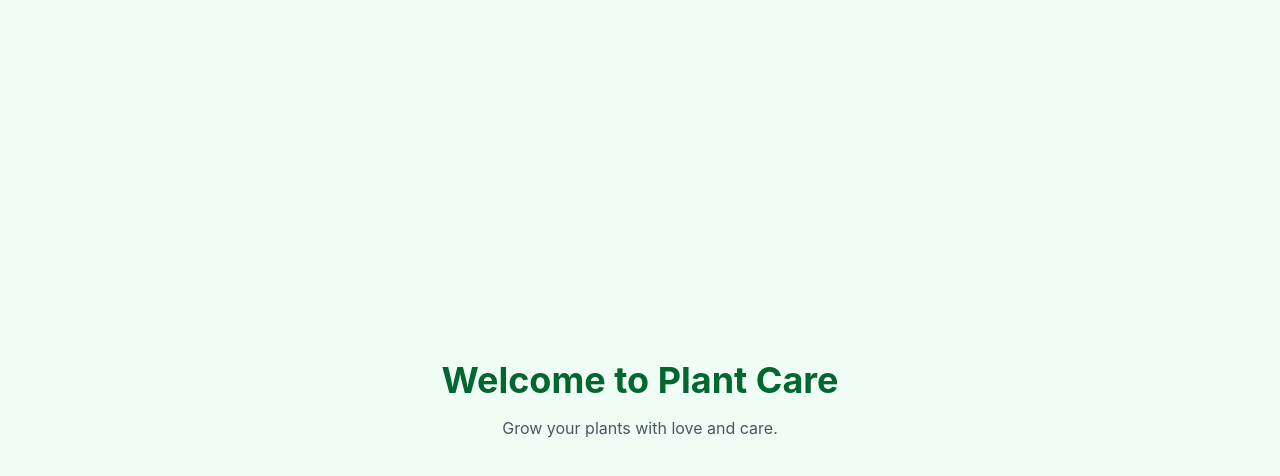
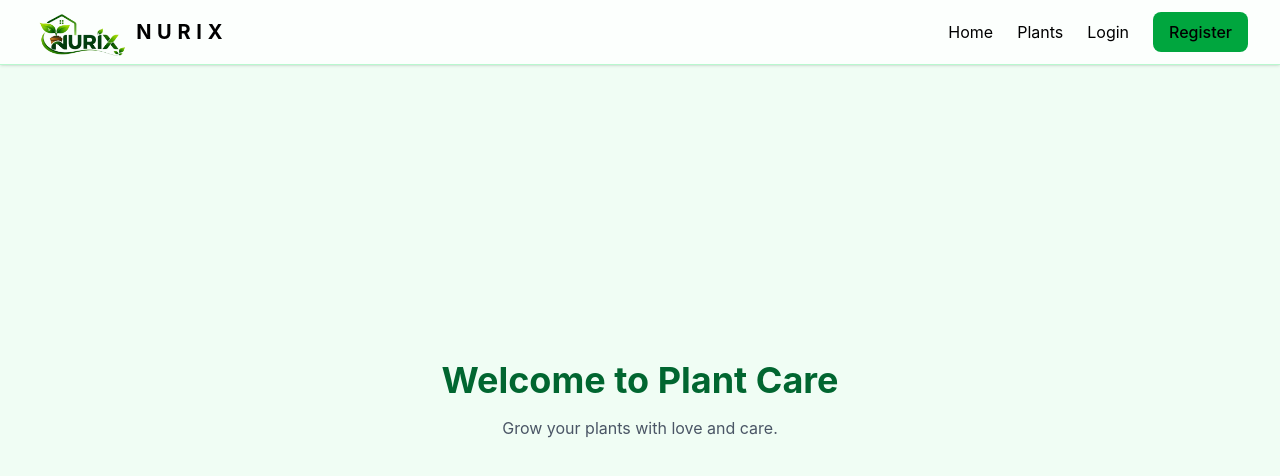
Before and after one commit to Dilni-Sehansa/PlantCare-And-Nursery-ManagementSystem-Frontend, a React (Vite) app: page / in a window 1280 px wide. Shown: the top 476 px of the page. Built offline with nearby package versions, Linux system fonts and the light colour scheme.

Commit message:
create Navbar

```diff
--- a/src/component/common/Navbar.tsx
+++ b/src/component/common/Navbar.tsx
@@ -0,0 +1,46 @@
+import { Link } from "react-router-dom";
+import logo from "../../assets/img/logo.png"
+
+const Navbar = () => {
+  return (
+    <nav className="fixed top-0 left-0 right-0 z-50 bg-white/80 backdrop-blur-md border-b border-green-200 shadow-sm">
+      <div className="max-w-7xl mx-auto px-4 sm:px-6 lg:px-8">
+        <div className="flex justify-between items-center h-16">
+
+          <Link to="/" className="flex items-center gap-2">
+            <img
+              src={logo}
+              alt="NURIX Logo"
+              className="h-12 w-auto object-contain"
+            />
+            <span className="font-bold text-xl tracking-wide">N  U  R  I  X</span>
+          </Link>
+
+          <div className="hidden md:flex items-center gap-6">
+            <Link to="/" className="hover:text-green-500 transition">
+              Home
+            </Link>
+            <Link to="/plants" className="hover:text-green-500 transition">
+              Plants
+            </Link>
+            <Link to="/login" className="hover:text-green-500 transition">
+              Login
+            </Link>
+            <Link
+              to="/register"
+              className="bg-green-600 hover:bg-green-500 px-4 py-2 rounded-lg font-medium transition"
+            >
+              Register
+            </Link>
+          </div>
+
+          <div className="md:hidden">
+            <button className="text-white text-2xl">☰</button>
+          </div>
+        </div>
+      </div>
+    </nav>
+  );
+};
+
+export default Navbar;
--- a/src/pages/home.tsx
+++ b/src/pages/home.tsx
@@ -1,5 +1,9 @@
+import Navbar from "../component/common/Navbar";
+
 const Home = () => {
   return (
+    <div>
+        <Navbar />
     <main className="min-h-screen bg-green-50 flex items-center justify-center p-6">
 
       <div className="text-center">
@@ -15,6 +19,7 @@ const Home = () => {
       </div>
 
     </main>
+    </div>
   );
 };
 
--- a/src/service/auth.ts
+++ b/src/service/auth.ts
@@ -1,7 +1,7 @@
 import api from "../service/api.ts"
 
-export const register = async (name:string, email:string, password:string) => {
-    const res = await api.post("/auth/register", {name, email, password})
+export const register = async (firstName:string, lastName:string, email:string, phone: string, password:string) => {
+    const res = await api.post("/auth/register", {firstName,lastName,email,phone,password})
     return res.data
 }
 
```
Also changed, not shown: src/assets/img/heroPlant.png (added), src/assets/img/logo.png (added).
